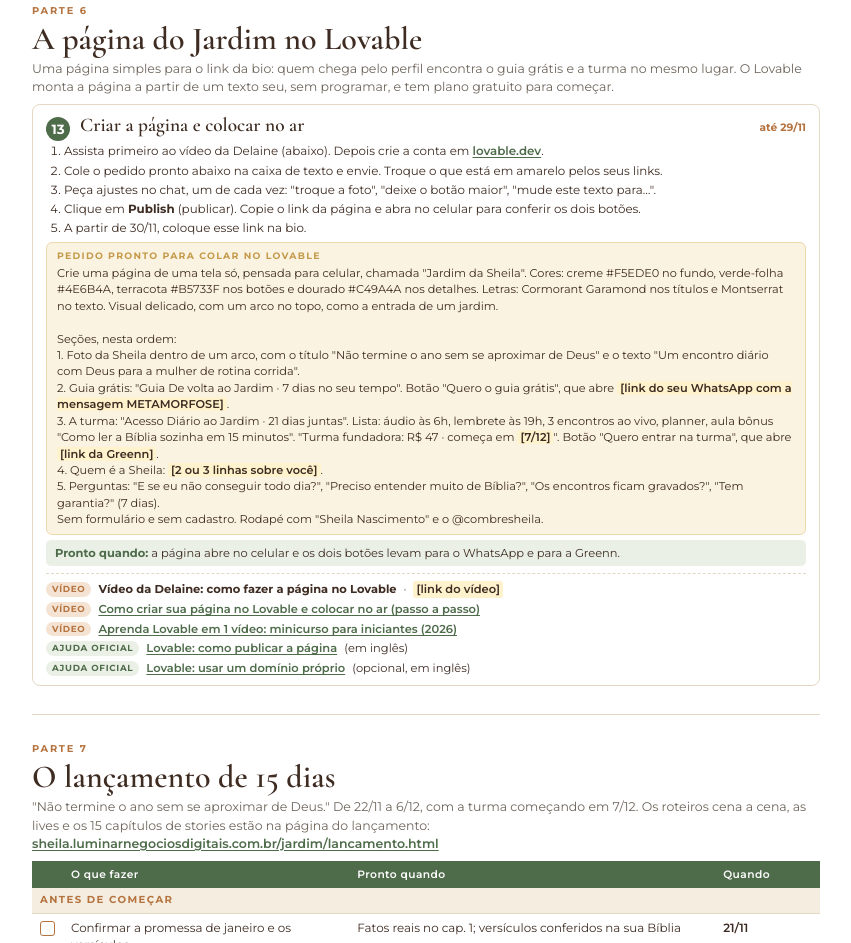
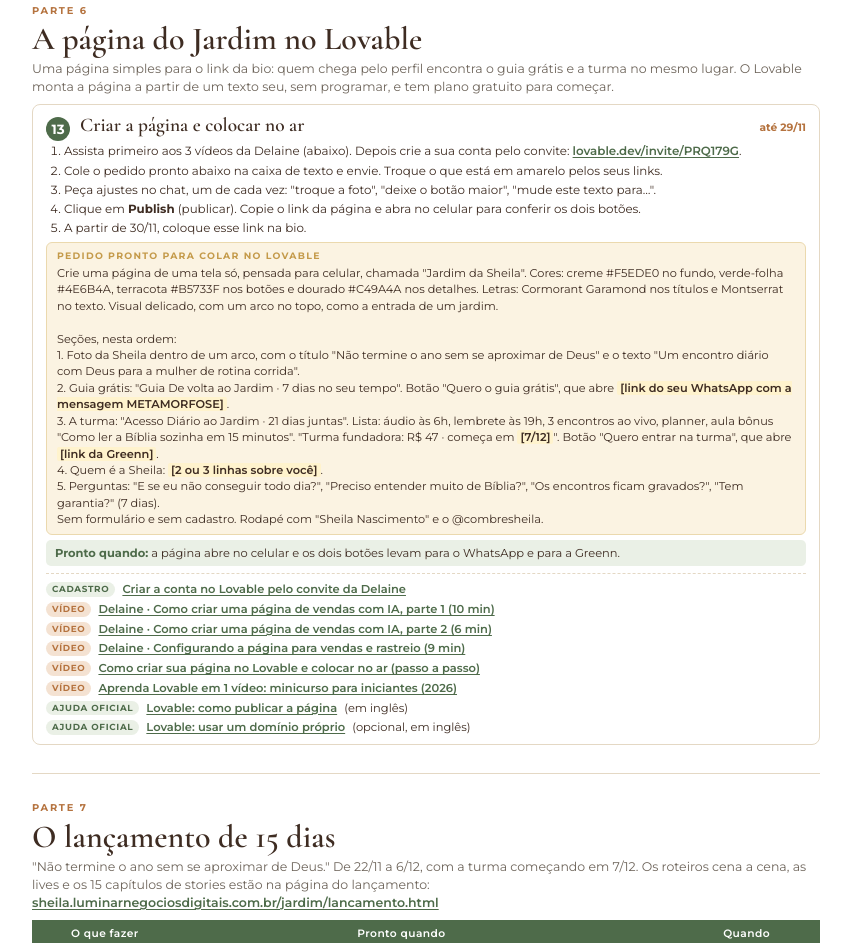
Before and after one commit to contatodnmarketingdigital-gif/sheila-instagram, a plain HTML site: page jardim/checklist.html in a window 1280 px wide. Shown: the part 7235-8178 px from the top of the page, without its empty margins (214-1065 px from the left). Drawn offline with nearby package versions, Linux system fonts and the light colour scheme.

Commit message:
Checklist: convite do Lovable e vídeos da Delaine
Co-Authored-By: Claude Opus 5.5 <noreply@anthropic.com>

```diff
--- a/jardim/checklist.html
+++ b/jardim/checklist.html
@@ -417,7 +417,7 @@ Salva o meu número para receber os lembretes, tá? 💛</div>
   <div class="passo">
     <div class="ph"><span class="pn">13</span><h3>Criar a página e colocar no ar</h3><span class="ate">até 29/11</span></div>
     <ol class="steps">
-      <li>Assista primeiro ao vídeo da Delaine (abaixo). Depois crie a conta em <a href="https://lovable.dev">lovable.dev</a>.</li>
+      <li>Assista primeiro aos 3 vídeos da Delaine (abaixo). Depois crie a sua conta pelo convite: <a href="https://lovable.dev/invite/PRQ179G">lovable.dev/invite/PRQ179G</a>.</li>
       <li>Cole o pedido pronto abaixo na caixa de texto e envie. Troque o que está em amarelo pelos seus links.</li>
       <li>Peça ajustes no chat, um de cada vez: "troque a foto", "deixe o botão maior", "mude este texto para…".</li>
       <li>Clique em <b>Publish</b> (publicar). Copie o link da página e abra no celular para conferir os dois botões.</li>
@@ -434,7 +434,10 @@ Seções, nesta ordem:
 Sem formulário e sem cadastro. Rodapé com "Sheila Nascimento" e o @combresheila.</div>
     <p class="pronto"><b>Pronto quando:</b> a página abre no celular e os dois botões levam para o WhatsApp e para a Greenn.</p>
     <div class="refs">
-      <div class="ref"><span class="tag v">Vídeo</span><b>Vídeo da Delaine: como fazer a página no Lovable</b> · <span class="fill">[link do vídeo]</span></div>
+      <div class="ref"><span class="tag o">Cadastro</span><a href="https://lovable.dev/invite/PRQ179G">Criar a conta no Lovable pelo convite da Delaine</a></div>
+      <div class="ref"><span class="tag v">Vídeo</span><a href="https://youtu.be/iux9pgg0_Xo">Delaine · Como criar uma página de vendas com IA, parte 1 (10 min)</a></div>
+      <div class="ref"><span class="tag v">Vídeo</span><a href="https://youtu.be/QGaPypCFO9M">Delaine · Como criar uma página de vendas com IA, parte 2 (6 min)</a></div>
+      <div class="ref"><span class="tag v">Vídeo</span><a href="https://youtu.be/3y9fl8kX2a4">Delaine · Configurando a página para vendas e rastreio (9 min)</a></div>
       <div class="ref"><span class="tag v">Vídeo</span><a href="https://www.youtube.com/watch?v=Q-skKPM10yo">Como criar sua página no Lovable e colocar no ar (passo a passo)</a></div>
       <div class="ref"><span class="tag v">Vídeo</span><a href="https://www.youtube.com/watch?v=hG2Ndoc-mcM">Aprenda Lovable em 1 vídeo: minicurso para iniciantes (2026)</a></div>
       <div class="ref"><span class="tag o">Ajuda oficial</span><a href="https://docs.lovable.dev/features/publish">Lovable: como publicar a página</a> (em inglês)</div>
```
Also changed, not shown: 1 other file.
